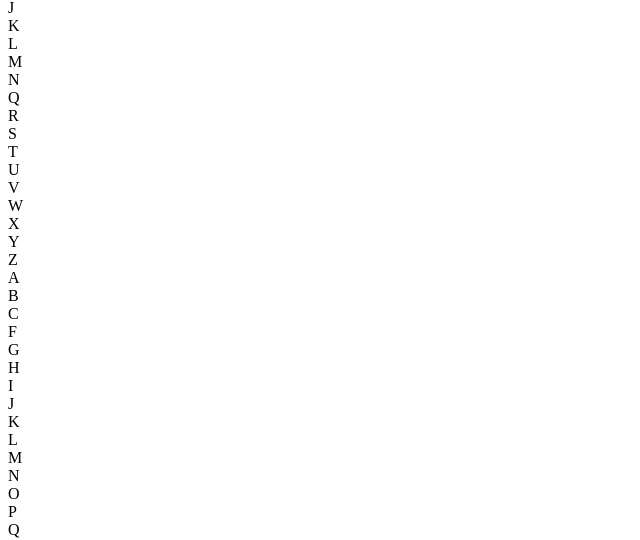
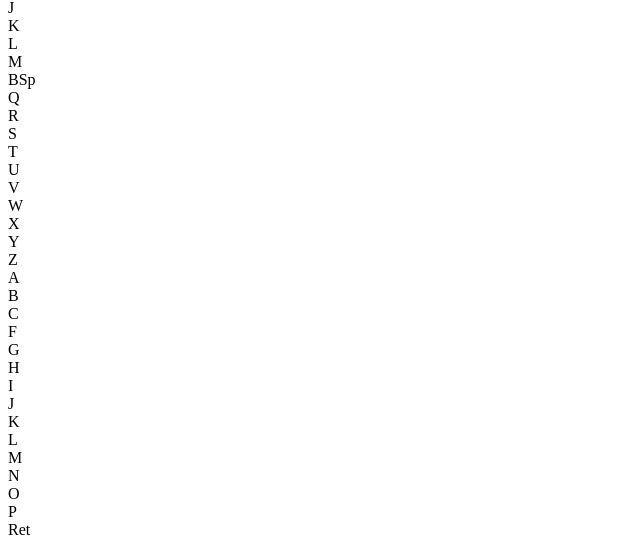
Before and after one commit to alphaetapi-ai/touch-typist, a React app: page / in a window 1280 px wide. Shown: the part 268-808 px from the top of the page, without its empty margins (0-640 px from the left). Built offline with nearby package versions, Linux system fonts and the light colour scheme; the HTML template or start-up script is replaced by a standard one.

Commit message:
Custom shaping and label for Backspace and Return.

```diff
--- a/src/components/TouchTypist.tsx
+++ b/src/components/TouchTypist.tsx
@@ -17,11 +17,25 @@ export const TouchTypist: React.FC<TouchTypistProps> = () => {
 
       for (let col: number = startCol; col < endCol; col++) {
         const isActiveKey = row === 2 && activePositions.includes(col);
-        const cellClass = isActiveKey ? "grid-cell active-key" : "grid-cell";
+        const isLastCell = col === endCol - 1;
+
+        let cellClass = "grid-cell";
+        if (isActiveKey) cellClass += " active-key";
+        if (row === 0 && isLastCell) cellClass += " grid-backspace";
+        if (row === 2 && isLastCell) cellClass += " grid-return";
+
+        let cellContent: string;
+        if (row === 0 && isLastCell) {
+          cellContent = "BSp";
+        } else if (row === 2 && isLastCell) {
+          cellContent = "Ret";
+        } else {
+          cellContent = String.fromCharCode(65 + (row * 15 + col) % 26);
+        }
 
         cells.push(
           <div key={`${row}-${col}`} className={cellClass}>
-            {String.fromCharCode(65 + (row * 15 + col) % 26)}
+            {cellContent}
           </div>
         );
       }
```
Also changed, not shown: src/public/styles.css (+8 -0 lines).
